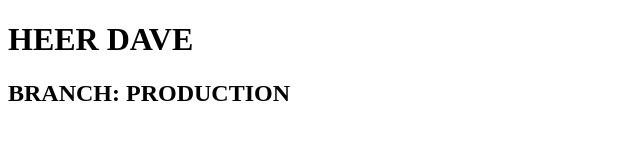
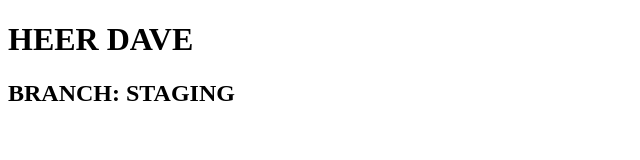
Before and after one commit to Heer1329/HeerDave_17_ESE2025, a plain HTML site: page index.html in a window 1280 px wide. Shown: the whole page, without its empty margins (0-640 px from the left). Drawn offline with Linux system fonts and the light colour scheme.

Commit message:
sixth commit

```diff
--- a/index.html
+++ b/index.html
@@ -7,6 +7,6 @@
 </head>
 <body>
     <h1> HEER DAVE </h1>
-    <h2> BRANCH: PRODUCTION </h2>
+    <h2> BRANCH: STAGING </h2>
 </body>
 </html>
```
